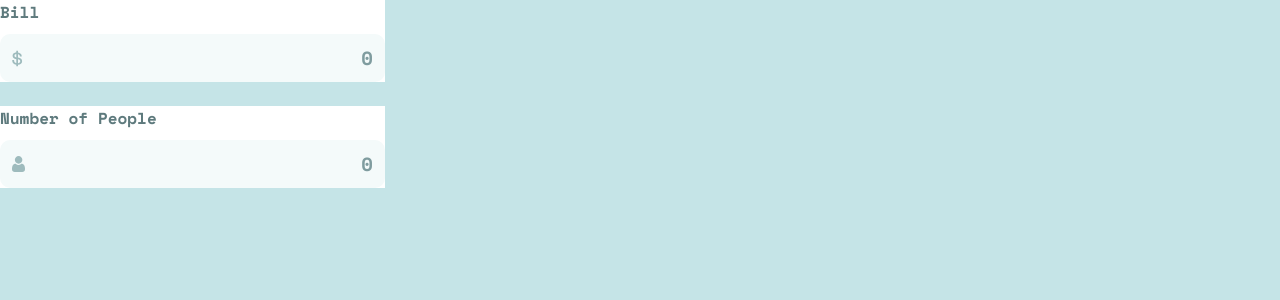
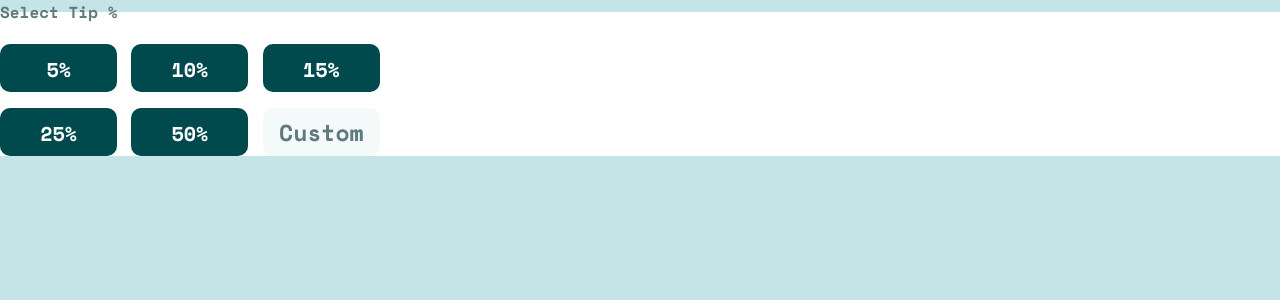
Before and after one commit to RocTanweer/splitter, a React (Create React App) app: page / in a window 1280 px wide. Shown: the top 300 px of the page. Built offline with nearby package versions, Linux system fonts and the light colour scheme.

Commit message:
ADD: global tip state for the tip field on the parent comp App

```diff
--- a/src/components/App.jsx
+++ b/src/components/App.jsx
@@ -1,18 +1,21 @@
+import { useState } from "react";
+
 import "../styles/globals.css";
 
 // Custom Components
-import TextInput from "./TextInput";
+// import TextInput from "./TextInput";
+import TipField from "./TipField";
 
 // Media
-import dollarIcon from "../assets/icon-dollar.svg";
-import personIcon from "../assets/icon-person.svg";
+// import dollarIcon from "../assets/icon-dollar.svg";
+// import personIcon from "../assets/icon-person.svg";
 
 function App() {
+  const [tip, setTip] = useState({});
+
   return (
     <main className="w-full h-screen bg-cyan-500">
-      <TextInput label="Bill" iconPath={dollarIcon} isInvalid={false} />
-      <br />
-      <TextInput label="Number of People" iconPath={personIcon} isInvalid={false} />
+      <TipField tip={tip} setTip={setTip} />
     </main>
   );
 }
```
